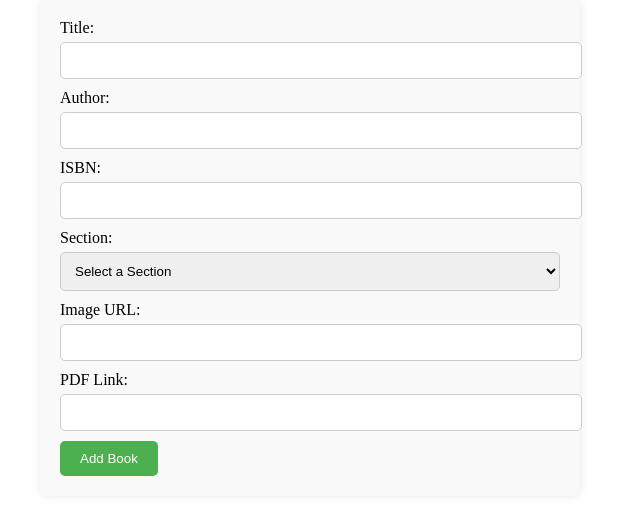
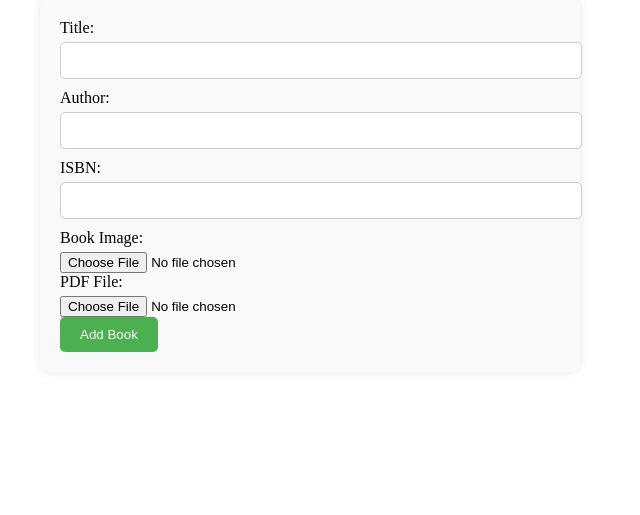
Before and after one commit to Sujaay/library-management-system, a Flask app: page /add_book/2 in a window 1280 px wide. Shown: the part 147-662 px from the top of the page, without its empty margins (330-970 px from the left). Run offline with Flask 3, Linux system fonts and the light colour scheme.

Commit message:
improved routes

```diff
--- a/application/__init__.py
+++ b/application/__init__.py
@@ -2,6 +2,7 @@ from flask import Flask
 from application.database import db
 from application.models import User
 from flask_login import LoginManager
+
 
 app = Flask(__name__, template_folder="../templates", static_folder='../static')
 app.config['SECRET_KEY'] = 'aush33rf4r2gflashfaoi'
--- a/application/models.py
+++ b/application/models.py
@@ -100,6 +100,7 @@ class Author(db.Model):
 class Section(db.Model):
     id = db.Column(db.Integer, primary_key=True)
     name = db.Column(db.String(100), nullable=False, unique=True)
+    description = db.Column(db.Text, nullable=True)
     image = db.Column(db.String(255), nullable=True)  # Image URL or file path
     date_added = db.Column(db.DateTime, nullable=False, default=db.func.current_timestamp())
     books = relationship('Book', back_populates='section')
--- a/application/routes.py
+++ b/application/routes.py
@@ -1,10 +1,26 @@
-from flask import render_template, request, redirect, url_for, session, request, flash, jsonify
+from flask import render_template, request, redirect, url_for, session, request, flash, jsonify, send_from_directory
 from application import app, db
 from application.models import *
 from flask_login import login_required, current_user, login_user, logout_user, LoginManager
 from datetime import datetime, date, timedelta
 from sqlalchemy import func
+import os
+from werkzeug.utils import secure_filename
+import secrets  # For generating random filenames
 
+
+def allowed_file(filename):
+    ALLOWED_EXTENSIONS = {'png', 'jpg', 'jpeg', 'gif'}
+    return '.' in filename and filename.rsplit('.', 1)[1].lower() in ALLOWED_EXTENSIONS
+
+@app.route('/uploads/<filename>')
+def uploaded_file(filename):
+    ALLOWED_EXTENSIONS = {'png', 'jpg', 'jpeg', 'gif'}
+
+    # Define the upload folder
+    UPLOAD_FOLDER = 'assets'
+    app.config['UPLOAD_FOLDER'] = UPLOAD_FOLDER
+    return send_from_directory(app.config['UPLOAD_FOLDER'], filename)
 
 # Initialize Flask-Login
 login_manager = LoginManager()
@@ -95,6 +111,9 @@ def logout():
     flash('You have been logged out.', 'info')
     return redirect(url_for('login'))
 
+
+# USER DASHBOARD ROUTES
+
 @app.route('/user_dashboard')
 @login_required
 def user_dashboard():
@@ -168,17 +187,96 @@ def librarian_dashboard():
     current_date = datetime.utcnow()  # Example for current date
     return render_template('librarian/librarian_dashboard.html', sections=sections, current_date=current_date)
 
+# Route for adding a new section
+@app.route('/librarian/add_section', methods=['GET', 'POST'])
+@login_required
+def add_section():
+    ALLOWED_EXTENSIONS = {'png', 'jpg', 'jpeg', 'gif'}
+
+    # Define the upload folder
+    UPLOAD_FOLDER = 'assets'
+    app.config['UPLOAD_FOLDER'] = UPLOAD_FOLDER
+    if request.method == 'POST':
+        section_name = request.form.get('section_name')
+        section_description = request.form.get('section_description')
+        # Handle file upload
+        if 'section_image' in request.files:
+            file = request.files['section_image']
+            if file and allowed_file(file.filename):
+                import uuid  # Import for generating unique ID
+
+                # Generate unique filename with section name
+                extension = os.path.splitext(file.filename)[1]
+                unique_id = str(uuid.uuid4())[:8]  # Generate 8 character unique ID
+                filename = f"{section_name}_{unique_id}{extension}"
+                filename = secure_filename(filename)
+
+                file.save(os.path.join(app.config['UPLOAD_FOLDER'], filename))
+
+                # Update section_image with saved filename
+                section_image = os.path.join(app.config['UPLOAD_FOLDER'], filename)
+
+        section = Section(name=section_name, description=section_description,  image=section_image)
+        db.session.add(section)
+        db.session.commit()
+        flash('Section added successfully!', 'success')
+        return redirect(url_for('librarian_dashboard'))
+
+    return render_template('librarian/section/add_section.html')
+
+# Route for editing a section
 @app.route('/edit_section/<int:section_id>', methods=['GET', 'POST'])
 def edit_section(section_id):
-    # Assume logic for editing a section here
+    section = Section.query.get_or_404(section_id)
+    ALLOWED_EXTENSIONS = {'png', 'jpg', 'jpeg', 'gif'}
+
+    # Define the upload folder
+    UPLOAD_FOLDER = 'assets'
+    app.config['UPLOAD_FOLDER'] = UPLOAD_FOLDER
+
     if request.method == 'POST':
-        # Handle form submission to update section details
-        # Update the section in the database
+        section_name = request.form.get('section_name')
+        section_description = request.form.get('section_description')  # Get description from form
+
+        # Update only modified attributes
+        if section_name:
+            section.name = section_name
+        if section_description:
+            section.description = section_description
+
+        # Handle file upload (optional, modify if needed)
+        if 'section_image' in request.files:
+            file = request.files['section_image']
+            if file and allowed_file(file.filename):
+                import uuid
+
+                # Generate unique filename with extension
+                extension = os.path.splitext(file.filename)[1]
+                unique_id = str(uuid.uuid4())[:8]  # Generate 8 character unique ID
+                filename = f"{section_name}_{unique_id}{extension}"
+                filename = secure_filename(filename)
+
+                # Delete existing image (if present)
+                old_image_path = section.image
+
+                if old_image_path:  # Check if image exists
+                    try:
+                        os.remove(os.path.join(app.config['UPLOAD_FOLDER'], filename))
+                    except FileNotFoundError:
+                        pass  # Ignore if file not found
+
+                # Save uploaded file
+                file.save(os.path.join(app.config['UPLOAD_FOLDER'], filename))
+
+                # Update section image with saved filename (if upload successful)
+                section.image = url_for('uploaded_file', filename=filename)
+
+        db.session.commit()
         flash('Section updated successfully!', 'success')
         return redirect(url_for('librarian_dashboard'))
-    else:
-        # Render the edit section form
-        return render_template('librarian/section/edit_section.html', section_id=section_id)
+
+    return render_template('librarian/section/edit_section.html', section=section)
+
 
 # Route for deleting a section
 @app.route('/librarian/sections/<int:section_id>/delete', methods=['POST'])
@@ -196,57 +294,77 @@ def delete_section(section_id):
     except Exception as e:
         return jsonify({'error': str(e)}), 500
 
+
 @app.route('/librarian/sections/<int:section_id>/books', methods=['GET'])
 def display_section_books(section_id):
     section = Section.query.get_or_404(section_id)
     books = section.books  # Assuming you have a relationship defined in your Section model
     return render_template('librarian/section/display_section_books.html', section=section, books=books)
 
-from flask import request, redirect, url_for, flash
+
+
+
 
 # Existing route for rendering the add book form
-@app.route('/add_book/<int:section_id>')
+@app.route('/add_book/<int:section_id>', methods=['GET', 'POST'])
 def add_book(section_id):
-    # Your route logic here
-    return render_template('librarian/book/add_book.html', section_id=section_id)
+    ALLOWED_EXTENSIONS = {'png', 'jpg', 'jpeg', 'gif'}
 
-# New route for adding books to the database
-@app.route('/add_book', methods=['POST'])
-def add_book_to_db():
+    # Define the upload folder
+    UPLOAD_FOLDER = 'assets'
+    app.config['UPLOAD_FOLDER'] = UPLOAD_FOLDER
+
     if request.method == 'POST':
-        # Retrieve form data
-        title = request.form.get('title')
-        author = request.form.get('author')
-        isbn = request.form.get('isbn')
-        section_id = request.form.get('section_id')
-        image = request.form.get('image')
-        pdf_link = request.form.get('pdf_link')
+        # Get form data
+        title = request.form['title']
+        author = request.form['author']
+        isbn = request.form['isbn']
 
-        # Validate form data (you can add more validation if needed)
+        # Handle file uploads (improved logic with unique filenames)
+        book_image = request.files['book_image']
+        pdf_file = request.files['pdf_file']
 
-        # Create a new Book object
-        new_book = Book(
-            title=title,
-            author=author,
-            isbn=isbn,
-            section_id=section_id,
-            image=image,
-            pdf_link=pdf_link
-        )
+        if book_image and allowed_file(book_image.filename):
+            import uuid
 
-        # Add the new book to the database
-        db.session.add(new_book)
+            # Generate unique filename with extension
+            extension = os.path.splitext(book_image.filename)[1]
+            unique_id = str(uuid.uuid4())[:8]  # Generate 8 character unique ID
+            filename = f"book_image_{unique_id}{extension}"
+            filename = secure_filename(filename)
+
+            # Configure book image path (assuming UPLOAD_FOLDER is set)
+            book_image_path = os.path.join(app.config['UPLOAD_FOLDER'], 'books', 'images', filename)
+            book_image.save(book_image_path)
+        else:
+            book_image_path = None  # Set to None if image upload fails
+
+        if pdf_file and allowed_file(pdf_file.filename):
+            # Generate unique filename with extension
+            extension = os.path.splitext(pdf_file.filename)[1]
+            unique_id = str(uuid.uuid4())[:8]  # Generate 8 character unique ID
+            filename = f"book_pdf_{unique_id}{extension}"
+            filename = secure_filename(filename)
+
+            # Configure PDF path (assuming UPLOAD_FOLDER is set)
+            pdf_path = os.path.join(app.config['UPLOAD_FOLDER'], 'books', 'pdfs', filename)
+            pdf_file.save(pdf_path)
+        else:
+            pdf_path = None  # Set to None if PDF upload fails
+
+        # Process form data and save to database
+        # Replace this with your actual database logic
+        book = Book(title=title, author=author, isbn=isbn, section_id=section_id, image=book_image_path, pdf=pdf_path)
+        db.session.add(book)
         db.session.commit()
 
-        # Optionally, you can add a flash message to indicate success
         flash('Book added successfully!', 'success')
+        return render_template('librarian/section/display_section_books.html')
 
-        # Redirect to the librarian dashboard or any other desired page
-        return redirect(url_for('librarian_dashboard'))
+    else:
+        return render_template('librarian/book/add_book.html', section_id=section_id)
 
-    # Handle cases where the request method is not POST (optional)
-    flash('Invalid request method', 'error')
-    return redirect(url_for('librarian_dashboard'))  # Redirect to dashboard or any other page
+
 
 
 # Route to delete a book
--- a/static/footer.css
+++ b/static/footer.css
@@ -2,8 +2,10 @@ footer {
     background-color: #333;
     color: #fff;
     text-align: center;
-    padding: 10px;
-    margin-top: auto;
+    padding: 10px 0;
+    position: fixed;
+    bottom: 0;
+    width: 100%;
 }
 
 footer p {
--- a/templates/librarian/book/add_book.html
+++ b/templates/librarian/book/add_book.html
@@ -6,6 +6,7 @@
     <title>Add New Book</title>
     <link rel="stylesheet" href="{{ url_for('static', filename='librarian_nav.css') }}">
     <link rel="stylesheet" href="{{ url_for('static', filename='add_book.css') }}">
+    <link rel="stylesheet" href="{{ url_for('static', filename='footer.css') }}">
 </head>
 <body>
     <header>
@@ -17,24 +18,18 @@
             </ul>
         </nav>
     </header>
-    <form action="{{ url_for('add_book', section_id=section_id) }}" method="post" class="add-book-form">
+    <form action="{{ url_for('add_book', section_id=section_id) }}" method="post" class="add-book-form" enctype="multipart/form-data">
         <label for="title">Title:</label>
         <input type="text" name="title" id="title" required><br>
         <label for="author">Author:</label>
         <input type="text" name="author" id="author" required><br>
         <label for="isbn">ISBN:</label>
         <input type="text" name="isbn" id="isbn" required><br>
-        <label for="section_id">Section:</label>
-        <select name="section_id" id="section_id" required>
-            <option value="" disabled selected>Select a Section</option>
-            {% for section in sections %}
-                <option value="{{ section.id }}">{{ section.name }}</option>
-            {% endfor %}
-        </select><br>
-        <label for="image">Image URL:</label>
-        <input type="text" name="image" id="image" required><br>
-        <label for="pdf_link">PDF Link:</label>
-        <input type="text" name="pdf_link" id="pdf_link" required><br>
+
+        <label for="book_image">Book Image:</label>
+        <input type="file" name="book_image" id="book_image" accept="image/*" required><br>
+        <label for="pdf_file">PDF File:</label>
+        <input type="file" name="pdf_file" id="pdf_file" accept=".pdf" required><br>
         <button type="submit">Add Book</button>
     </form>
 </body>
```
Also changed, not shown: static/add_section.css (+17 -18 lines), static/edit_section.css (added, +78 -0 lines), static/librarian_dashboard.css (+44 -12 lines), templates/librarian/librarian_dashboard.html (+18 -4 lines), templates/librarian/section/add_section.html (+6 -3 lines), templates/librarian/section/edit_section.html (+7 -3 lines), assets/Drama_00b61ada.jpeg (added), assets/Fantasy_105cad08.jpg (added), assets/Fantasy_92c9be0e.jpg (added), assets/Humor_86495db5.jpg (added), instance/database.sqlite3, templates/librarian/section/display_section_books.html (line endings or trailing spaces).
